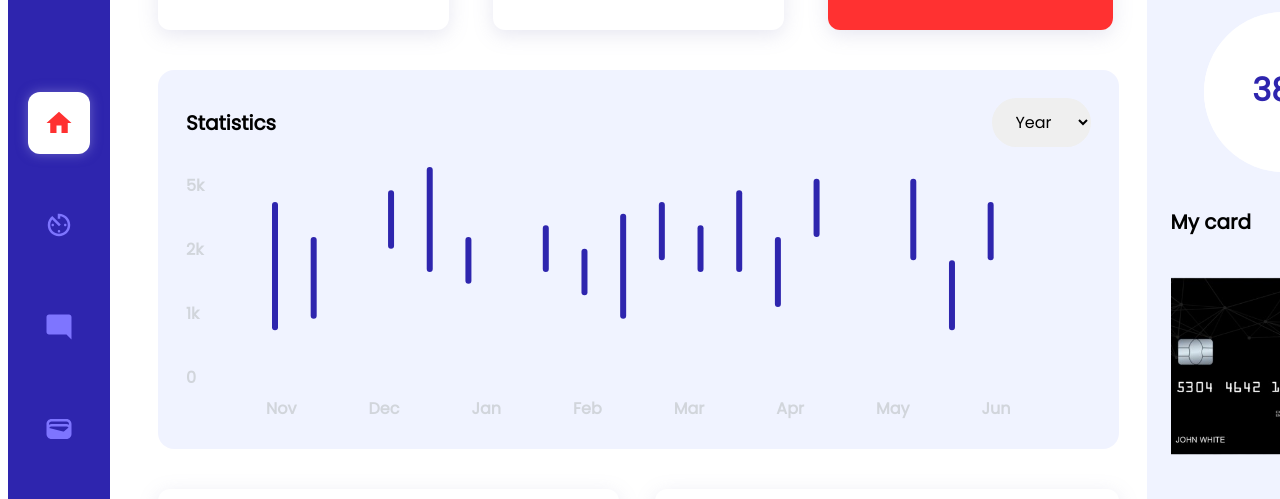
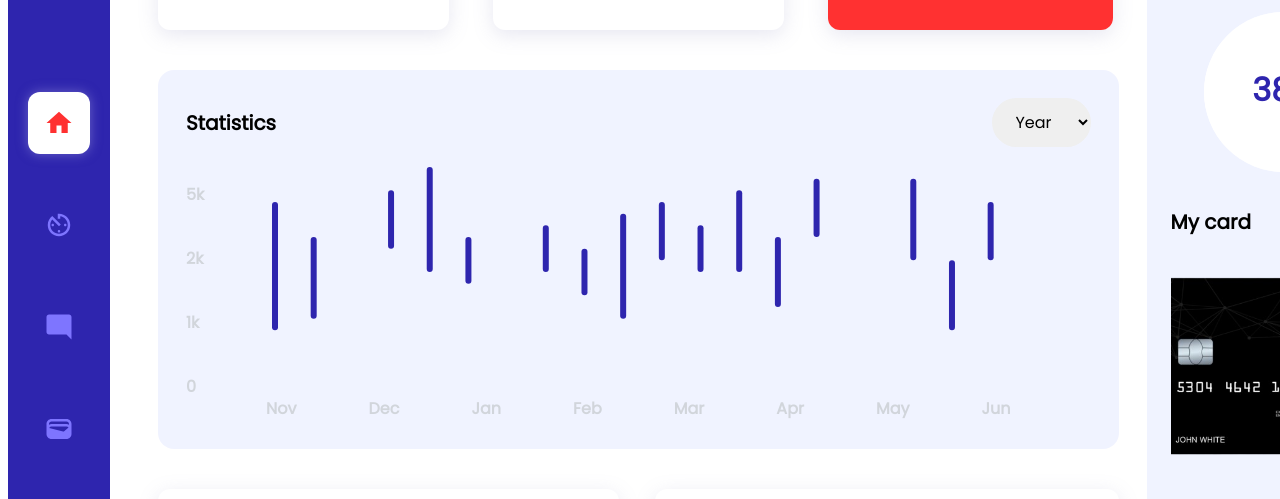
Before and after one commit to freshposh-code/Task-Dashboard, a React (Vite) app: page / in a window 1280 px wide. Shown: the part 208-707 px from the top of the page. Built offline with nearby package versions, Linux system fonts and the light colour scheme.

Commit message:
commit changes

```diff
--- a/src/components/Charts/Chart.jsx
+++ b/src/components/Charts/Chart.jsx
@@ -4,7 +4,7 @@ import { Bar, BarChart, Tooltip, YAxis } from 'recharts'
 
 const Charts = () => {
     return (
-        <section className='relative mt-10 bg-[#0537ff0f] p-7 rounded-2xl md:flex hidden flex-col'>
+        <section className='mt-10 bg-[#0537ff0f] p-7 rounded-2xl md:flex hidden flex-col'>
             <div className='flex justify-between items-center'>
                 <h1 className='text-xl font-bold'>Statistics</h1>
 
@@ -19,15 +19,7 @@ const Charts = () => {
                     </div>
                 ))}
             </div>
-
-            <div className='absolute left-7 mt-14'>
-                {barAmount.map((item) => (
-                    <div className='py-5' key={item.amount}>
-                        <h1 className='text-gray-300 font-semibold'>{item.amount}</h1>
-                    </div>
-                ))}
-            </div>
-
+            <div className="relative">
                 <BarChart
                     width={835}
                     height={250}
@@ -52,6 +44,16 @@ const Charts = () => {
                         </div>
                     ))}
                 </div>
+
+
+                <div className='absolute top-0 left-0 mt-4'>
+                    {barAmount.map((item) => (
+                        <div className='py-5' key={item.amount}>
+                            <h1 className='text-gray-300 font-semibold'>{item.amount}</h1>
+                        </div>
+                    ))}
+                </div>
+            </div>
         </section>
     )
 }
--- a/src/components/Charts/MobileChart.jsx
+++ b/src/components/Charts/MobileChart.jsx
@@ -1,12 +1,12 @@
 import React from 'react'
-import { MobileRangeData, barAmount, mobileBarAmount, mobileMonthDate, monthDate, years } from '../../../Utils/Data'
-import { Bar, BarChart, CartesianGrid, Legend, Tooltip, XAxis, YAxis } from 'recharts'
+import { MobileRangeData, mobileBarAmount, mobileMonthDate, years } from '../../../Utils/Data'
+import { Bar, BarChart, Tooltip, } from 'recharts'
 
 const MobileChart = () => {
     return (
         <>
             <section>
-                <div className='relative mt-12 flex justify-between items-center m-5'>
+                <div className='mt-12 justify-between items-center m-5 md:hidden flex'>
                     <h1 className='text-xl font-bold'>Statistics</h1>
 
                     {years.map((item) => (
@@ -30,8 +30,6 @@ const MobileChart = () => {
                         data={MobileRangeData}
                         margin={{ top: 20, right: 20, bottom: 20, left: 20 }}
                     >
-                        {/* <XAxis dataKey="day" /> */}
-                        {/* <YAxis tickCount={''} /> */}
                         <Tooltip />
                         <Bar
                             dataKey="temperature"
```
Lines whose indentation alone changed are shown as unchanged.
